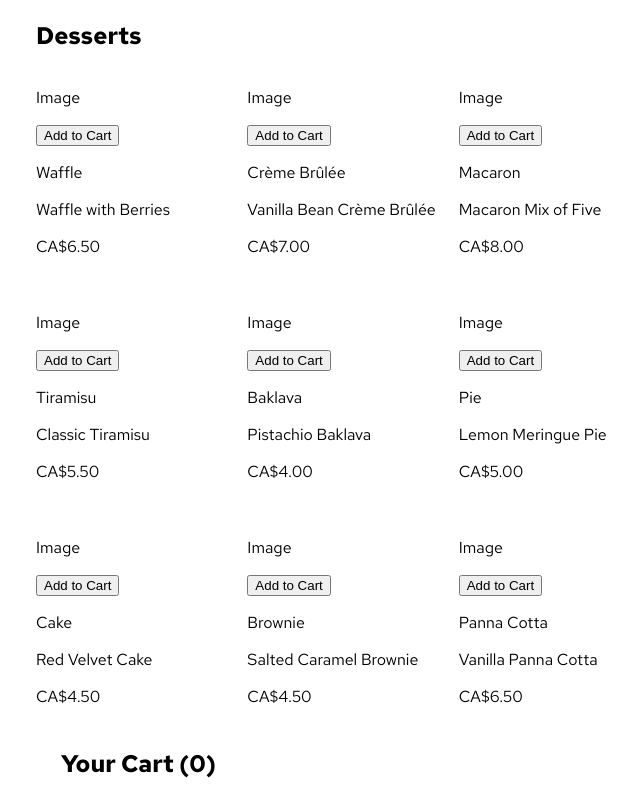
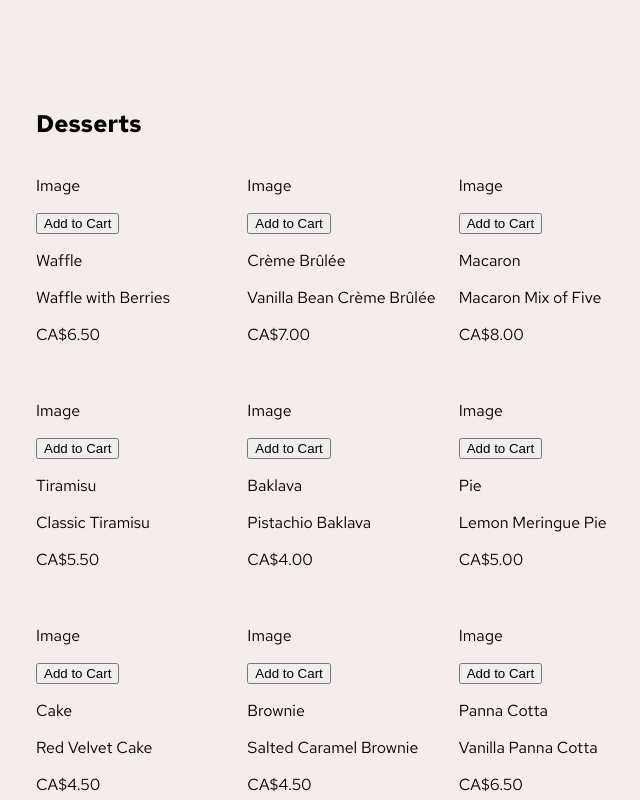
Before and after one commit to ephraim-beltran/product-list-with-cart, a React (Vite) app: page / in a window 1280 px wide. Shown: the top 800 px of the page, without its empty margins (204-844 px from the left). Built offline with nearby package versions, Linux system fonts and the light colour scheme.

Commit message:
style: define presentational styling

```diff
--- a/src/App.css
+++ b/src/App.css
@@ -2,4 +2,9 @@ body,
 #root {
   margin: 0;
   padding: 0;
+  background-color: hsl(13, 31%, 94%);
 }
+
+body {
+  margin-top: 88px;
+}
```
